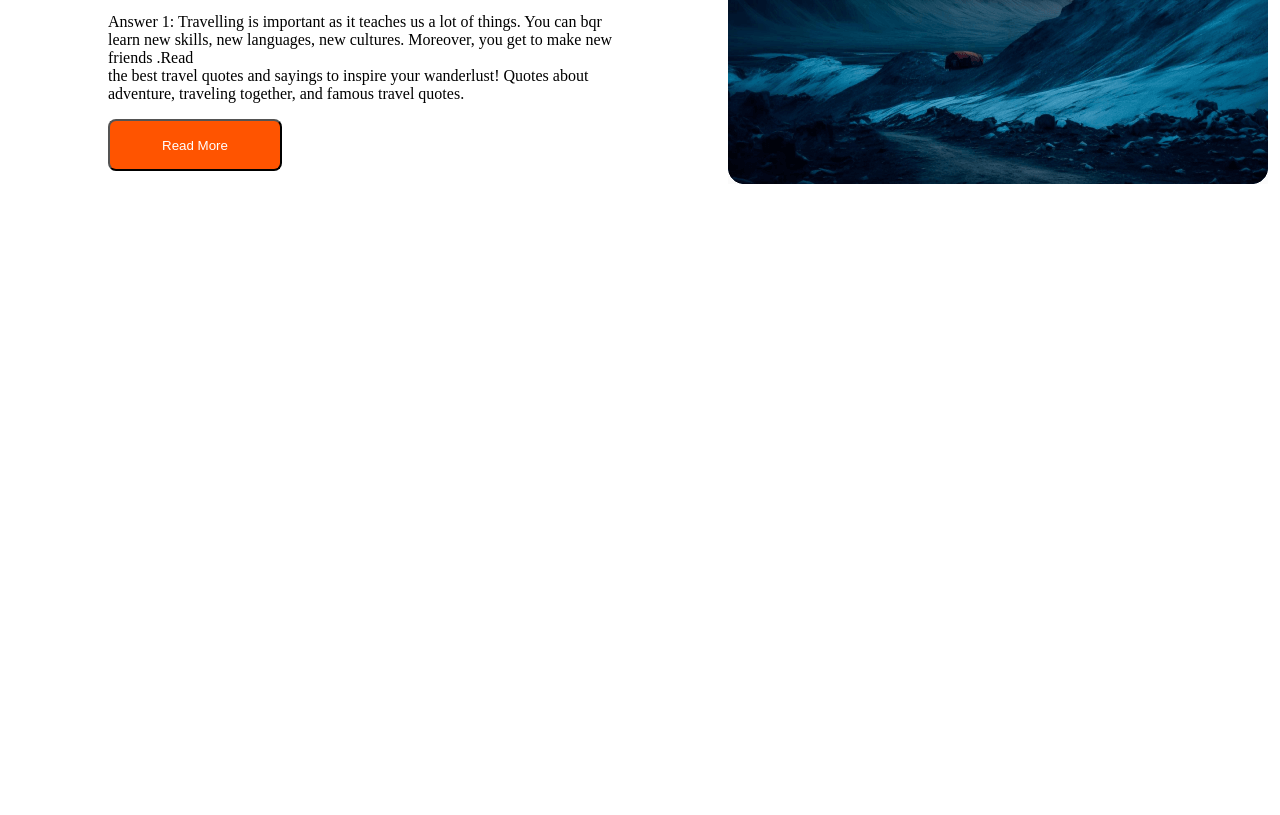
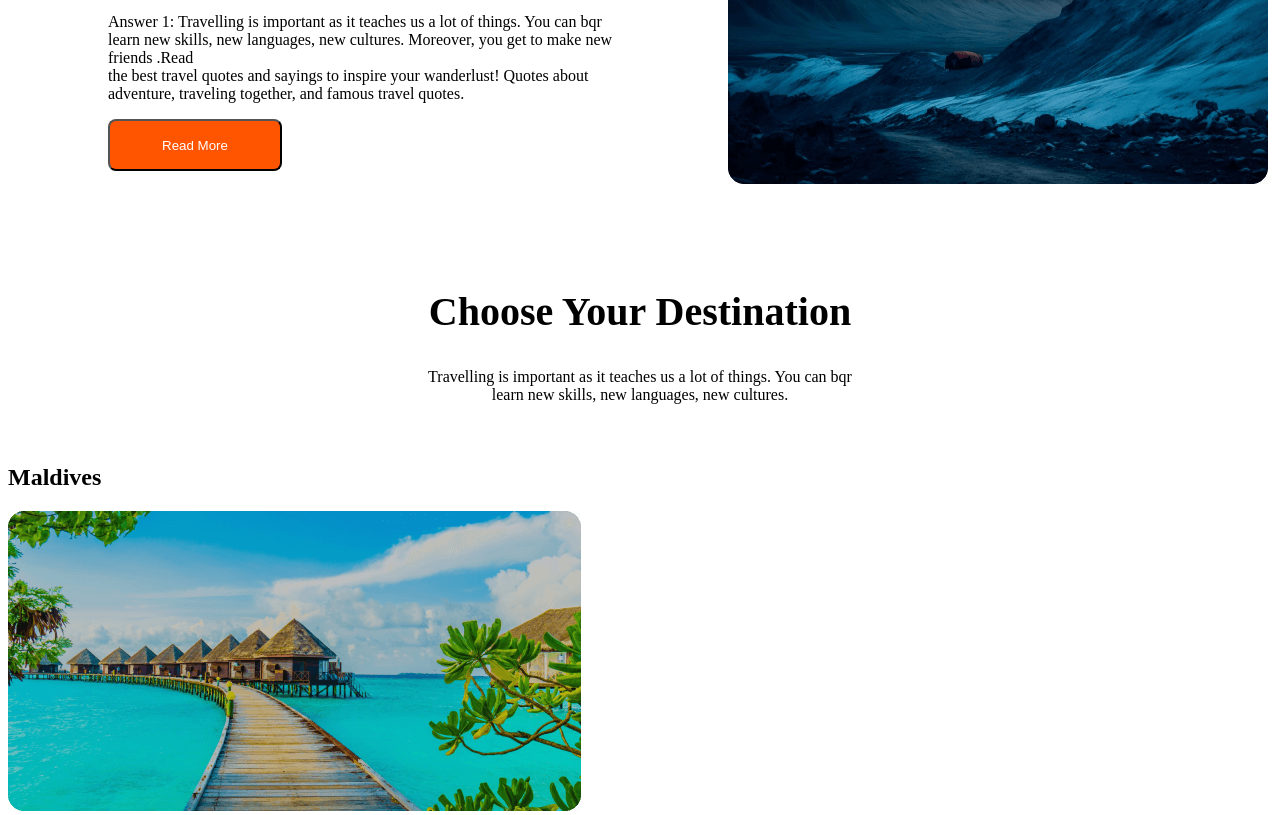
Before and after one commit to Ariful4a/assignment-website-repo, a plain HTML site: page index.html in a window 1280 px wide. Shown: the part 1189-2004 px from the top of the page. Before the commit the page ends 1417 px from the top, so only its background shows below. Drawn offline with Linux system fonts and the light colour scheme.

Commit message:
added all item

```diff
--- a/index.html
+++ b/index.html
@@ -71,6 +71,20 @@
             </div>
         </div>
        </section>
+       <main>
+        <section>
+            <div class="Destination-sec">
+                <h1 id="heading-sec">Choose Your Destination</h1>
+                <p>Travelling is important as it teaches us a lot of things. You can bqr <br> learn new skills, new languages, new cultures.</p>
+            </div>
+            <div class="row">
+                <div class="maldives-sec">
+                    <h2>Maldives</h2>
+                    <img src="Images/Rectangle 5.png" alt="">
+                </div>
+            </div>
+        </section>
+       </main>
 
 </body>
 </html>
--- a/styles/style.css
+++ b/styles/style.css
@@ -125,6 +125,19 @@ nav li a{
     padding-left: 105px;
     padding-right: 4px;
 }
+.Destination-sec{
+    text-align: center;
+    margin-top: 100px;
+    margin-bottom: 40px;
+
+}
+#heading-sec{
+    font-size: 40px;
+    font-weight: 800;
+}
+.maldives-sec{
+    position: absolute;
+}
 /*Responsive style for mobile*/
 
 @media screen and (max-width: 600px) {
```
